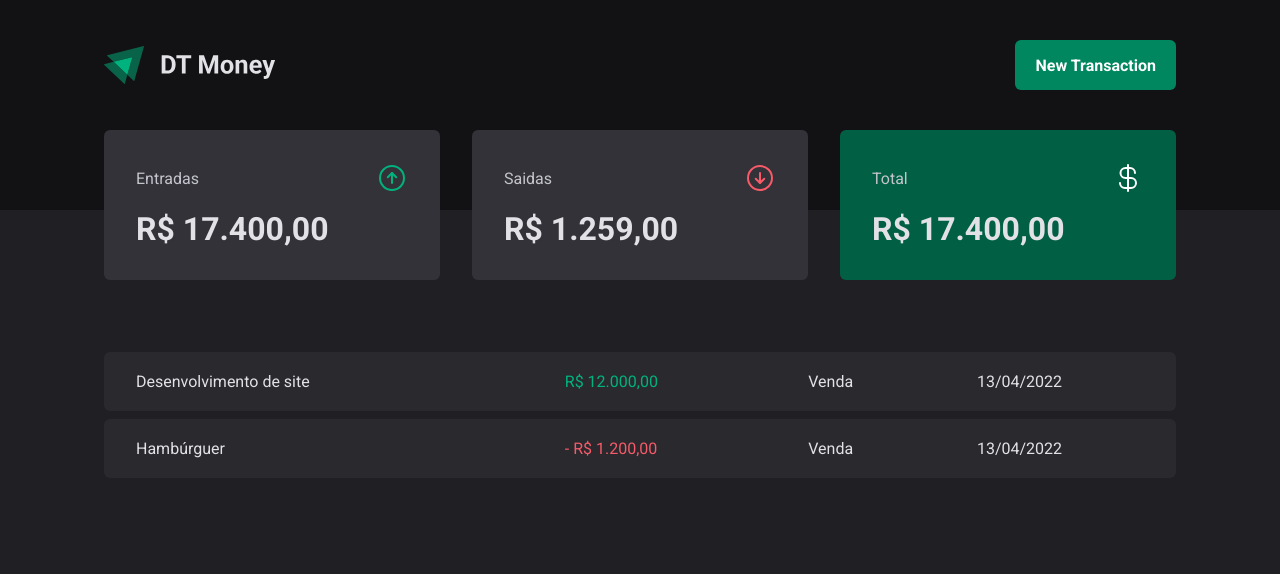
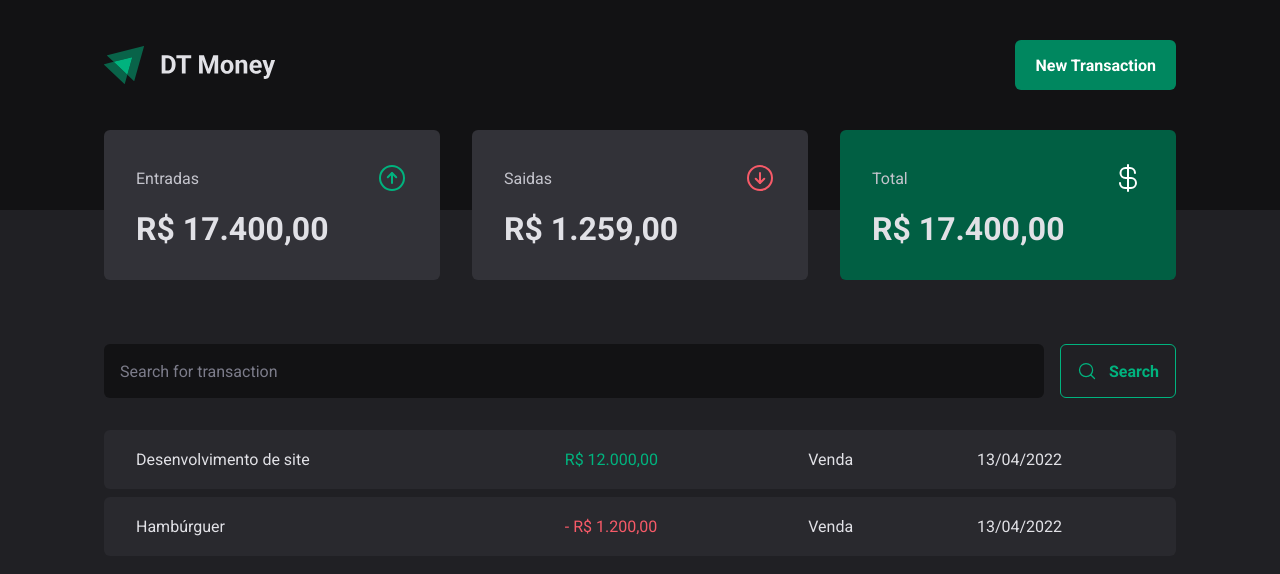
Before and after one commit to agleymelo/03-dt-money, a React (Vite) app: page / in a window 1280 px wide. Shown: the top 574 px of the page. Built offline with nearby package versions, Linux system fonts and the light colour scheme.

Commit message:
Estrutura visiual - Componente: SeachForm

```diff
--- /dev/null
+++ b/src/pages/Transactions/components/SearchForm/index.tsx
@@ -0,0 +1,16 @@
+import { MagnifyingGlass } from "phosphor-react"
+
+import { SearchFormContainer } from "./styles"
+
+export function SearchForm() {
+  return (
+    <SearchFormContainer>
+      <input type="text" placeholder="Search for transaction" />
+
+      <button type="submit">
+        <MagnifyingGlass size={20} />
+        Search
+      </button>
+    </SearchFormContainer>
+  )
+}
--- /dev/null
+++ b/src/pages/Transactions/components/SearchForm/styles.ts
@@ -0,0 +1,47 @@
+import styled from "styled-components"
+
+export const SearchFormContainer = styled.form`
+  display: flex;
+  gap: 1rem;
+
+  input {
+    flex: 1;
+    border-radius: 6px;
+    border: 0;
+    background-color: ${(props) => props.theme["gray-900"]};
+    color: ${(props) => props.theme["gray-300"]};
+    padding: 1rem;
+
+    &::placeholder {
+      color: ${(props) => props.theme["gray-500"]};
+    }
+  }
+
+  button {
+    display: flex;
+    align-items: center;
+    gap: 0.75rem;
+
+    border: 0;
+
+    padding: 1rem;
+    background: transparent;
+
+    border: 1px solid ${(props) => props.theme["green-300"]};
+    color: ${(props) => props.theme["green-300"]};
+
+    font-weight: bold;
+    border-radius: 6px;
+
+    cursor: pointer;
+
+    &:hover {
+      background: ${(props) => props.theme["green-500"]};
+
+      border-color: ${(props) => props.theme["green-500"]};
+      color: ${(props) => props.theme.white};
+
+      transition: background-color 0.2s, color 0.2s, border-color 0.2s;
+    }
+  }
+`
--- a/src/pages/Transactions/index.tsx
+++ b/src/pages/Transactions/index.tsx
@@ -1,5 +1,6 @@
 import { Header } from "../../components/Header"
 import { Summary } from "../../components/Summary"
+import { SearchForm } from "./components/SearchForm"
 import {
   PriceHighlight,
   TransactionsContainer,
@@ -13,6 +14,7 @@
       <Summary />
 
       <TransactionsContainer>
+        <SearchForm />
         <TransactionsTable>
           <tbody>
             <tr>
--- a/src/pages/Transactions/styles.ts
+++ b/src/pages/Transactions/styles.ts
@@ -12,7 +12,7 @@
   width: 100%;
   border-collapse: separate;
   border-spacing: 0 0.5rem;
-  /* margin-top: 1.5rem; */
+  margin-top: 1.5rem;
 
   td {
     padding: 1.25rem 2rem;
```
